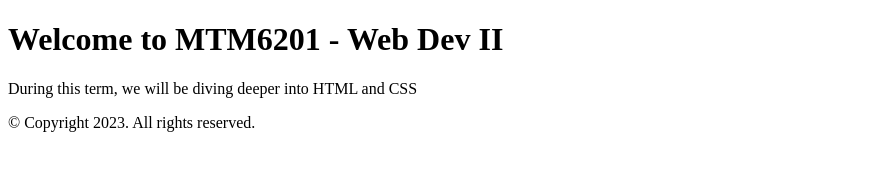
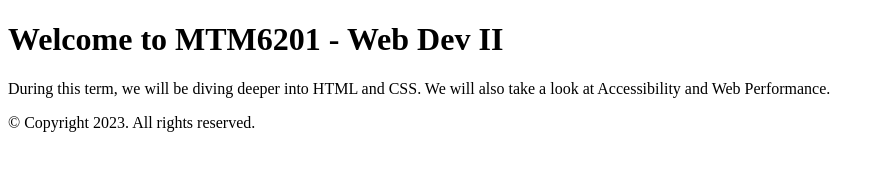
Before and after one commit to fare0032/mtm6201-week1-030, a plain HTML site: page index.html in a window 1280 px wide. Shown: the whole page, without its empty margins (0-885 px from the left). Drawn offline with Linux system fonts and the light colour scheme.

Commit message:
adds more text

```diff
--- a/index.html
+++ b/index.html
@@ -11,7 +11,7 @@
         <h1>Welcome to MTM6201 - Web Dev II</h1>
     </header>
     <main>
-        <p>During this term, we will be diving deeper into HTML and CSS
+        <p>During this term, we will be diving deeper into HTML and CSS. We will also take a look at Accessibility and Web Performance.
         </p>
     </main>
     <footer>
```
